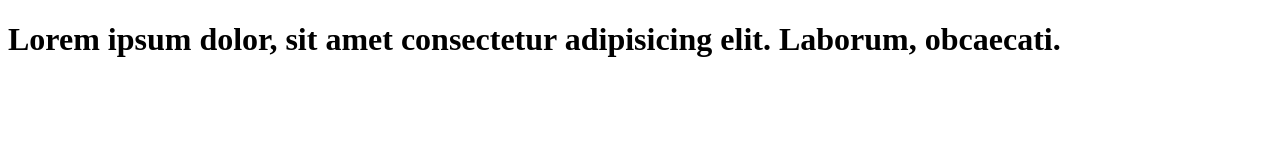
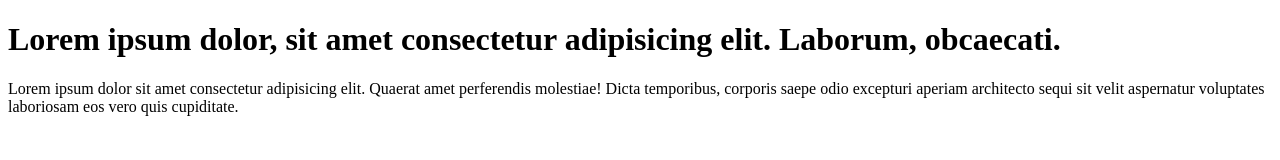
Before and after one commit to avibedi1768/learn-git-webdev-course, a plain HTML site: page index.html in a window 1280 px wide. Drawn offline with Linux system fonts and the light colour scheme.

Commit message:
add para to code

```diff
--- a/index.html
+++ b/index.html
@@ -10,5 +10,12 @@
       Lorem ipsum dolor, sit amet consectetur adipisicing elit. Laborum,
       obcaecati.
     </h1>
+
+    <p>
+      Lorem ipsum dolor sit amet consectetur adipisicing elit. Quaerat amet
+      perferendis molestiae! Dicta temporibus, corporis saepe odio excepturi
+      aperiam architecto sequi sit velit aspernatur voluptates laboriosam eos
+      vero quis cupiditate.
+    </p>
   </body>
 </html>
```
